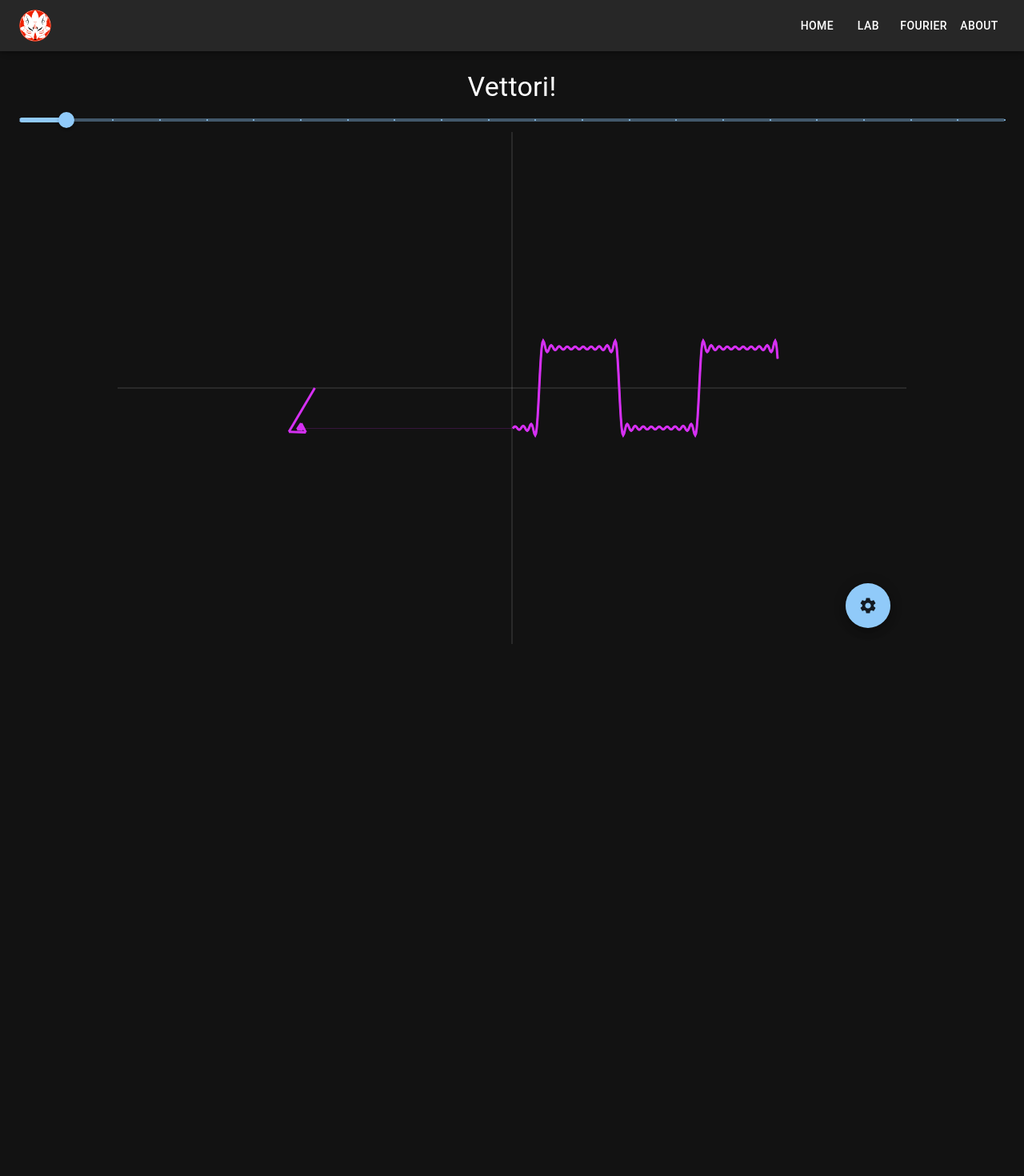
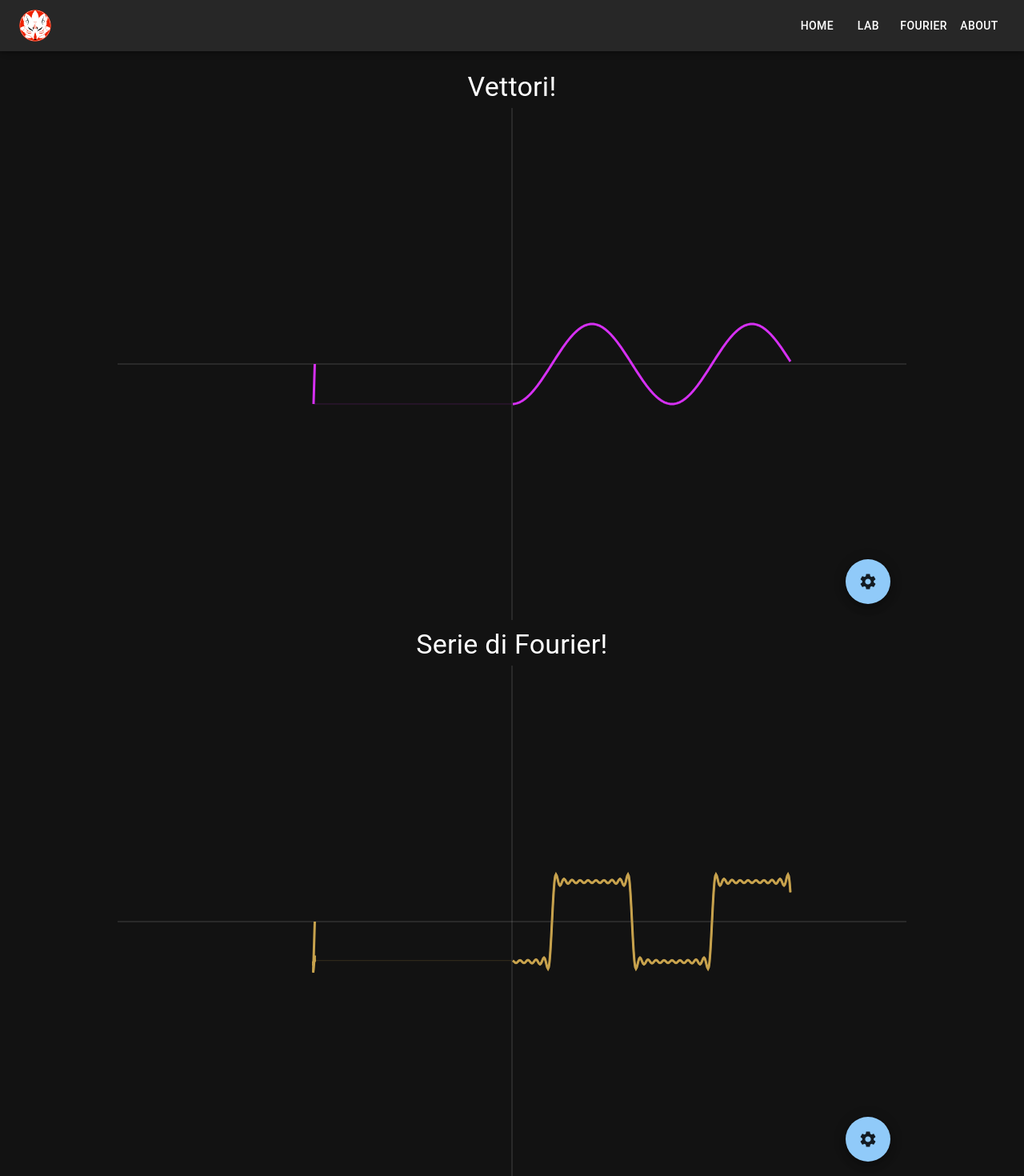
Before and after one commit to CassiGiuse/sir_fourier, a Next.js app: page /lab in a window 1280 px wide. Shown: the top 1470 px of the page at 80% size. Before the commit the page ends 829 px from the top, so only its background shows below. Built offline with nearby package versions, Linux system fonts and the light colour scheme.

Commit message:
Canvas separata per la serie di fourier

```diff
--- a/src/app/lab/page.tsx
+++ b/src/app/lab/page.tsx
@@ -12,16 +12,14 @@ export default function LabPage() {
   // Manteniamo lo stesso riferimento tra i render con useMemo
   const MemoizedVectorsPlayground = React.memo(VectorsPlayground);
 
-  const [vectors, setVectors] = useState<Array<Vector>>([]);
+  const [vectors, setVectors] = useState<Array<Vector>>([new Vector()]);
 
   const [series, setSeries] = useState<Array<FourierSeries>>([
     new FourierSeries({ numberHarmonics: 10 }),
   ]);
 
-  const [value, setValue] = useState<number>(10);
-
   // Utilizziamo useCallback per memorizzare la funzione draw
-  const draw = useCallback(
+  const drawVectorPlayground = useCallback(
     (ctx: CanvasRenderingContext2D, time: number) => {
       time = -time; // anti orario
       ctx.clearRect(0, 0, ctx.canvas.width, ctx.canvas.height); // pulisce canvas
@@ -39,6 +37,18 @@ export default function LabPage() {
           .showLinkLine()
           .showSineWave();
       });
+    },
+    [vectors]
+  );
+
+  const drawFourierPlayground = useCallback(
+    (ctx: CanvasRenderingContext2D, time: number) => {
+      time = -time;
+      ctx.clearRect(0, 0, ctx.canvas.width, ctx.canvas.height); // pulisce canvas
+      const canvasWidth = ctx.canvas.width;
+      const canvasHeight = ctx.canvas.height;
+
+      Vector.drawAxxes(ctx);
 
       series.forEach((crrSeries) => {
         crrSeries.drawSeries(ctx, time, {
@@ -47,14 +57,8 @@ export default function LabPage() {
         });
       });
     },
-    [vectors, series]
+    [series]
   );
-
-  const handleSliderChange = (event: Event, newValue: number | number[]) => {
-    const value = Array.isArray(newValue) ? newValue[0] : newValue;
-    setValue(value);
-    series[0].setHarmonicsNumber(value);
-  };
 
   return (
     <React.Fragment>
@@ -62,19 +66,7 @@ export default function LabPage() {
       <Typography variant="h4" sx={{ marginBottom: "5px" }}>
         Vettori!
       </Typography>
-      <Slider
-        aria-label="Numero di armoniche"
-        defaultValue={30}
-        valueLabelDisplay="auto"
-        shiftStep={30}
-        step={5}
-        marks
-        min={5}
-        max={110}
-        value={value}
-        onChange={handleSliderChange}
-      />{" "}
-      <CanvasManager draw={draw}>
+      <CanvasManager draw={drawVectorPlayground}>
         <VectorProvider>
           <MemoizedVectorsPlayground
             items={vectors}
@@ -82,6 +74,12 @@ export default function LabPage() {
           ></MemoizedVectorsPlayground>
         </VectorProvider>
       </CanvasManager>
+      <Typography variant="h4" sx={{ marginBottom: "5px", marginTop: "10px" }}>
+        Serie di Fourier!
+      </Typography>
+      <CanvasManager draw={drawFourierPlayground}>
+        <h1>Bella</h1>
+      </CanvasManager>
     </React.Fragment>
   );
 }
```
